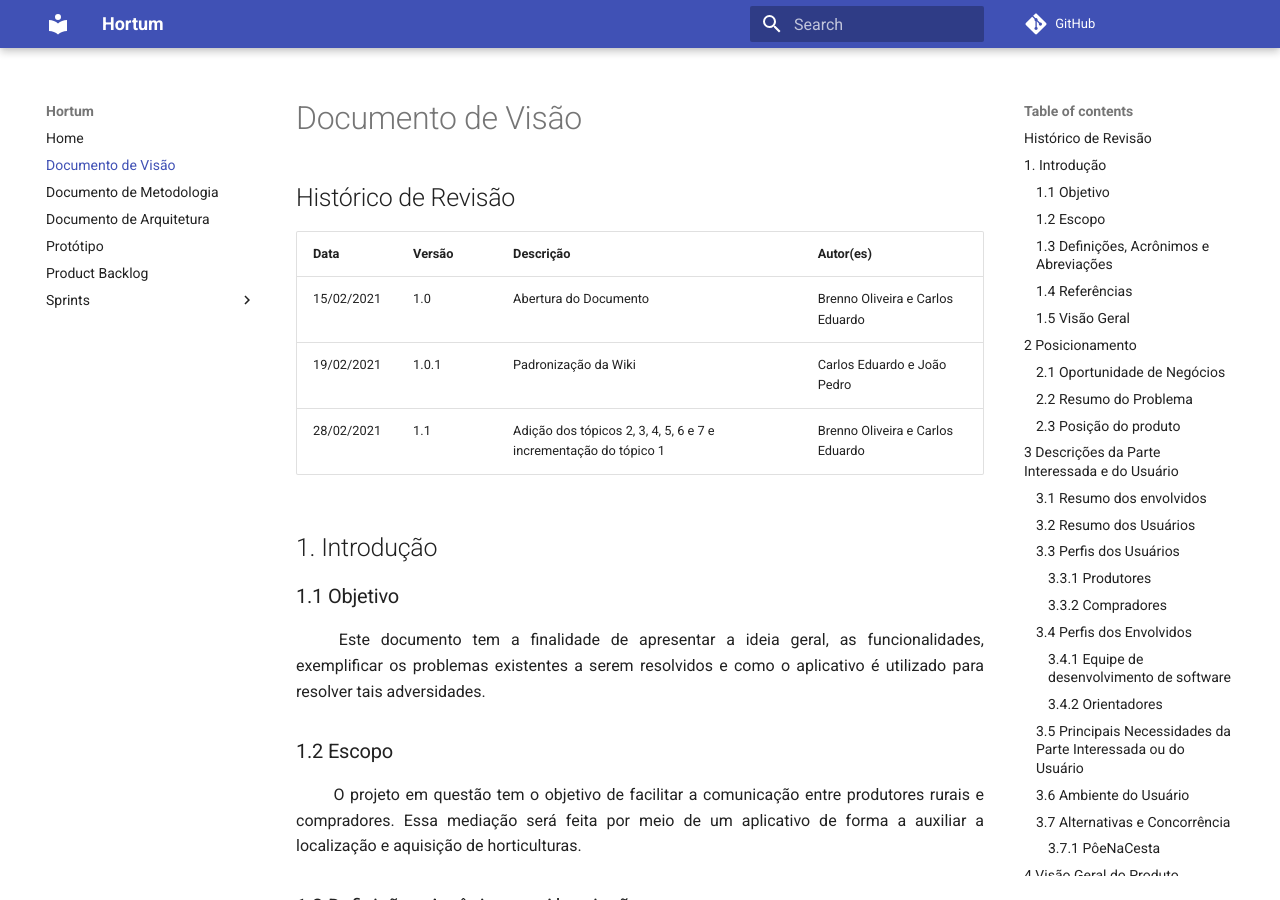
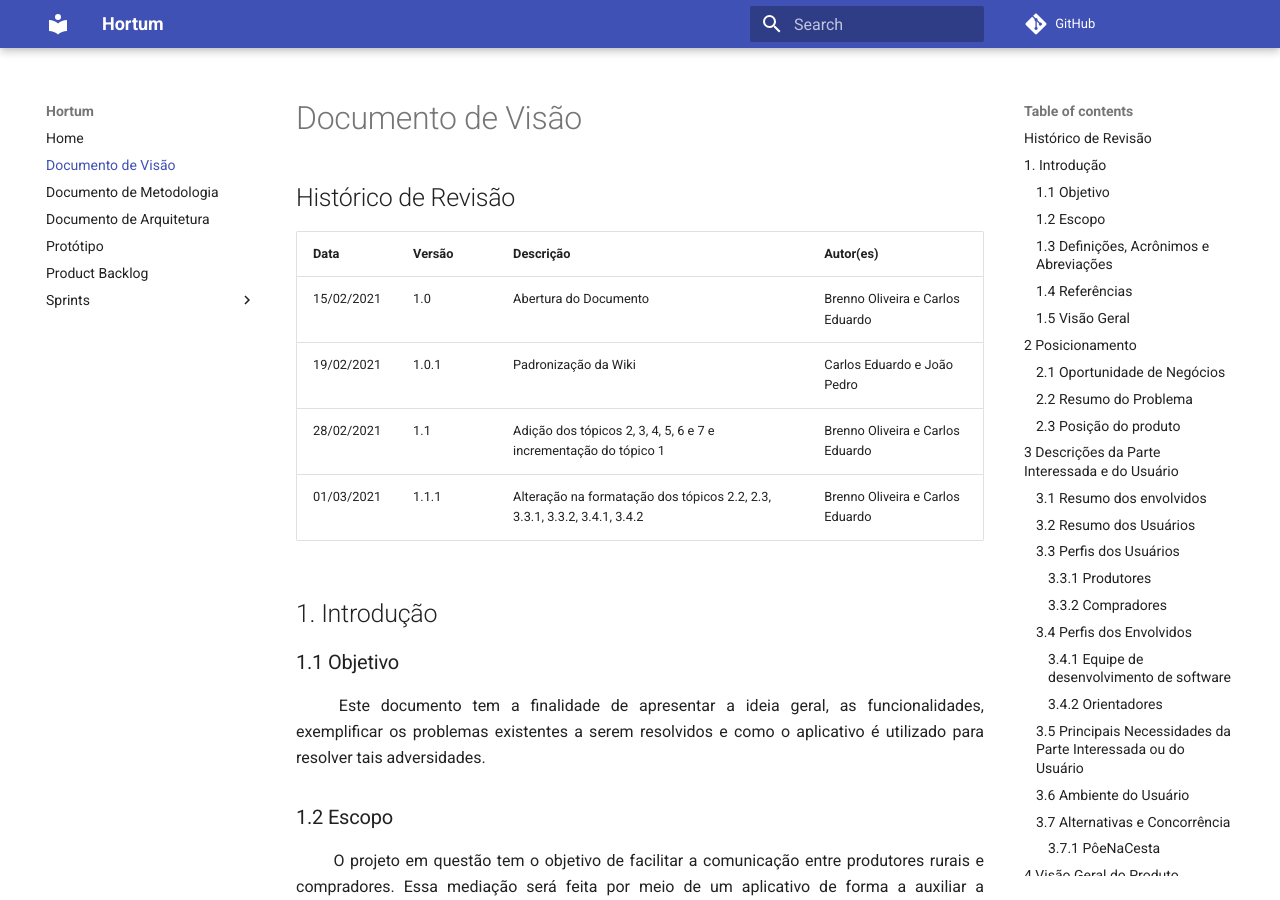
Before and after one commit to fga-eps-mds/2020.2-Hortum, an MkDocs documentation site: the page built from docs/Documento_de_visao.md, in a window 1280 px wide and 900 px high. Built offline with MkDocs 1.6.1 and Material for MkDocs 9.7.7, drawn with Linux system fonts in a browser that asks for light colours; comment, search, counter and statistics services are not loaded.

Commit message:
Adição do histórico de revisão mais recente

```diff
--- a/docs/Documento_de_visao.md
+++ b/docs/Documento_de_visao.md
@@ -7,6 +7,7 @@
 |15/02/2021|1.0|Abertura do Documento|Brenno Oliveira e Carlos Eduardo|
 |19/02/2021|1.0.1|Padronização da Wiki|Carlos Eduardo e João Pedro|
 |28/02/2021|1.1|Adição dos tópicos 2, 3, 4, 5, 6 e 7 e incrementação do tópico 1|Brenno Oliveira e Carlos Eduardo
+|01/03/2021|1.1.1|Alteração na formatação dos tópicos 2.2, 2.3, 3.3.1, 3.3.2, 3.4.1, 3.4.2|Brenno Oliveira e Carlos Eduardo
 
 ## 1. Introdução
 ### 1.1 Objetivo
```
